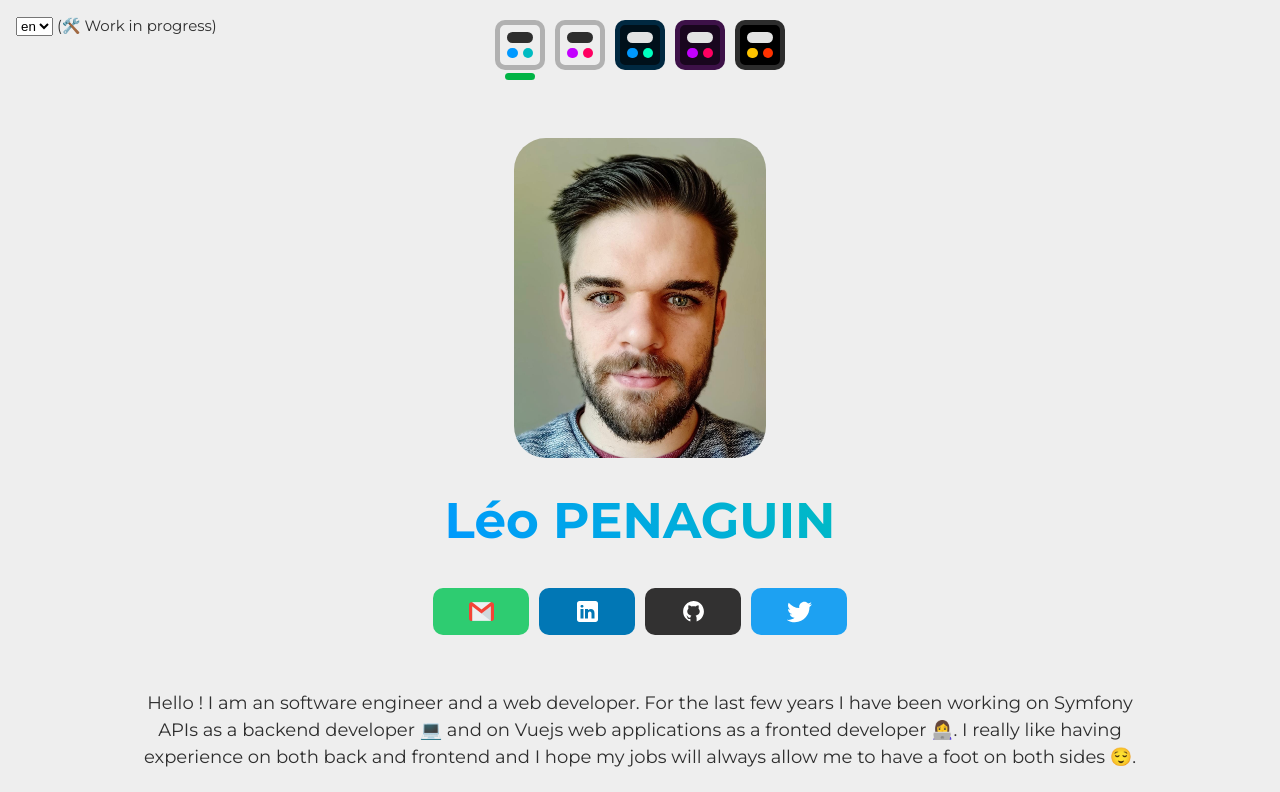
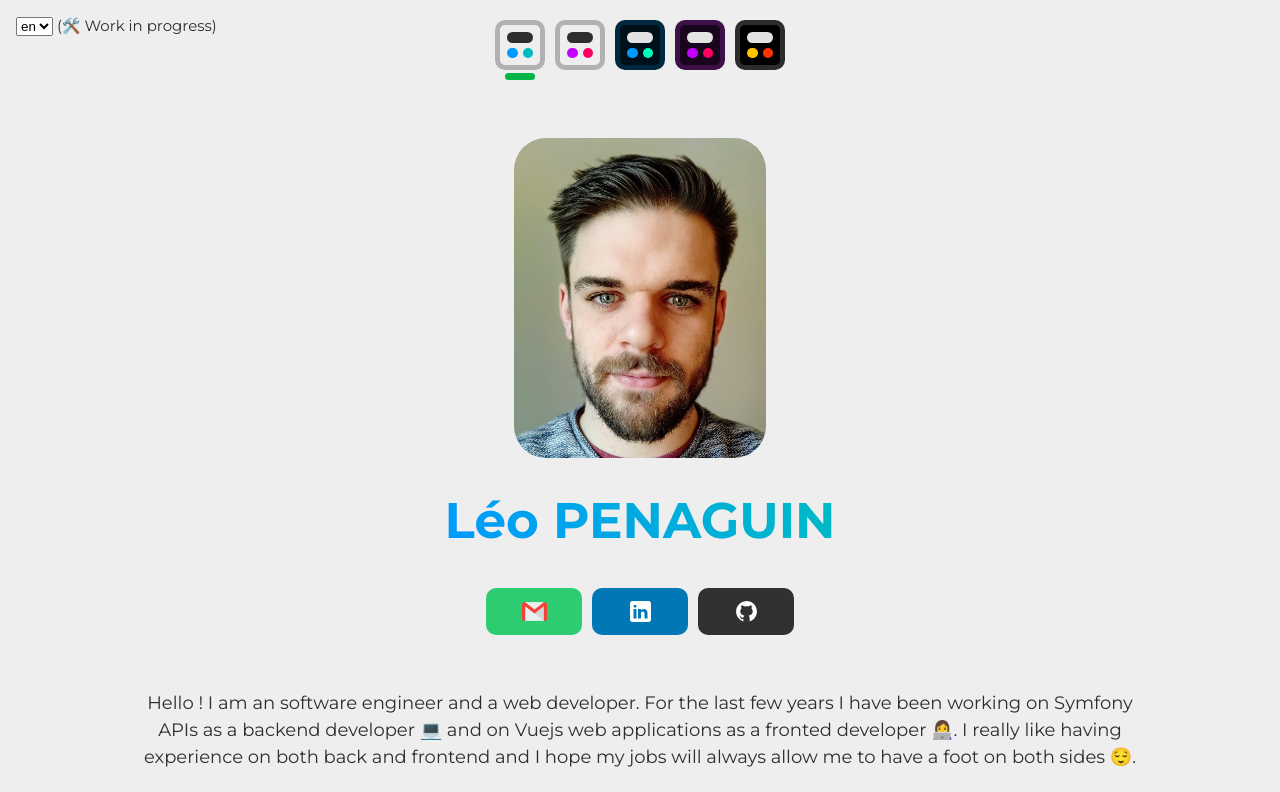
Before and after one commit to LeoPenaguin/resume, a Vue app: page / in a window 1280 px wide. Shown: the top 792 px of the page. Built offline with nearby package versions, Linux system fonts and the light colour scheme.

Commit message:
social update

```diff
--- a/src/data/description.js
+++ b/src/data/description.js
@@ -9,16 +9,16 @@ export const social = computed(() => [
     },
     {
         name: 'linkedin',
-        link: 'https://fr.linkedin.com/pub/l%C3%A9o-penaguin/a6/7a/b14',
+        link: 'https://www.linkedin.com/in/leo-penaguin',
     },
     {
         name: 'github',
         link: 'https://github.com/LeoPenaguin',
     },
-    {
-        name: 'twitter',
-        link: 'https://twitter.com/leo_png',
-    },
+    // {
+    //     name: 'twitter',
+    //     link: 'https://twitter.com/leo_png',
+    // },
 ])
 
 export const text = computed(() => [
```
